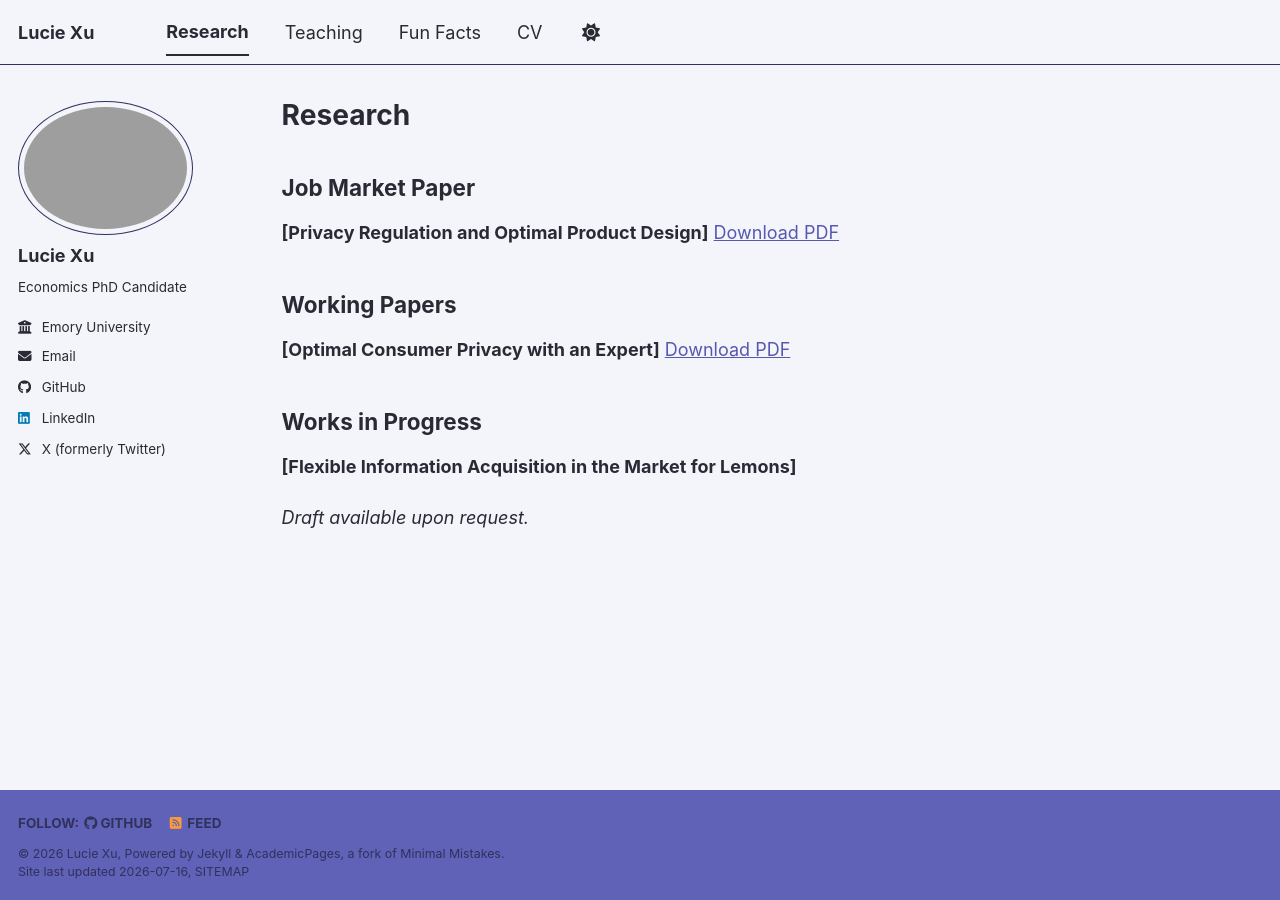
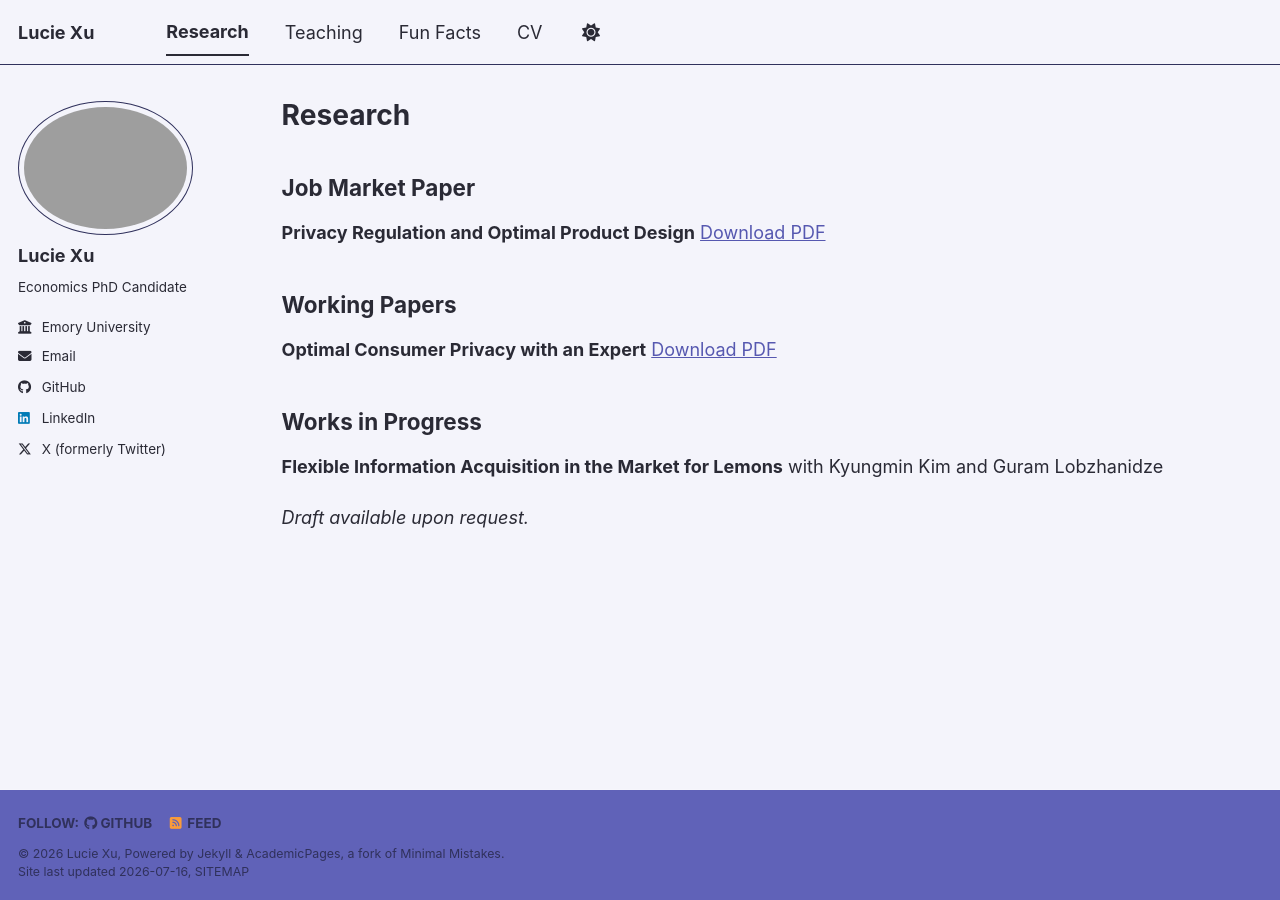
Before and after one commit to lucieexu27/lucieexu27.github.io, a Jekyll site: the page built from _pages/research.md, in a window 1280 px wide. Built offline with Jekyll 4.4.1, drawn with Linux system fonts in a browser that asks for light colours; a style sheet for code colours, icons or effects is not loaded.

Commit message:
Fix formatting for research paper titles

```diff
--- a/_pages/research.md
+++ b/_pages/research.md
@@ -7,16 +7,17 @@ author_profile: true
 
 ## Job Market Paper
 
-**[Privacy Regulation and Optimal Product Design]**
+**Privacy Regulation and Optimal Product Design**
 [Download PDF](/files/job-market-paper.pdf)
 
 ## Working Papers
 
-**[Optimal Consumer Privacy with an Expert]**
+**Optimal Consumer Privacy with an Expert**
 [Download PDF](/files/working-paper-two.pdf)
 
 ## Works in Progress
 
-**[Flexible Information Acquisition in the Market for Lemons]**
+**Flexible Information Acquisition in the Market for Lemons**
+with Kyungmin Kim and Guram Lobzhanidze
 
 *Draft available upon request.*
```
